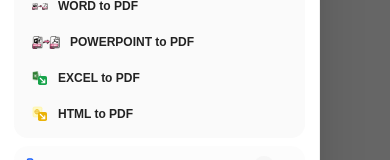
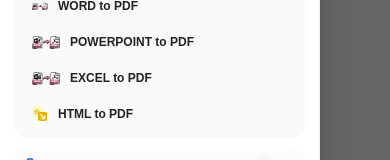
Before and after one commit to zzzaryabali109-lab/yourpdf, a Next.js app: page /ocr-pdf in a window 390 px wide. Both pictures are taken after a click on the button 34 px from the left and 28 px from the top of the page. Shown: the part 322-482 px from the top of the page. Built offline with nearby package versions, Linux system fonts and the light colour scheme.

Commit message:
Use uploaded Excel to PDF icon

```diff
--- a/src/components/site-header.tsx
+++ b/src/components/site-header.tsx
@@ -59,7 +59,7 @@ const mobileSections: MobileDropdownSection[] = [
       { title: "JPG to PDF", href: "/jpg-to-pdf", icon: <JpgToPdfImageIcon className="size-5 shrink-0 object-contain" /> },
       { title: "WORD to PDF", href: "/word-to-pdf", icon: <WordToPdfImageIcon className="size-4 shrink-0 object-contain" /> },
       { title: "POWERPOINT to PDF", href: "/powerpoint-to-pdf", icon: <PowerpointToPdfIcon className="w-7 h-4 shrink-0 object-contain" /> },
-      { title: "EXCEL to PDF", href: "/excel-to-pdf", icon: <ExcelToPdfIcon className="size-4 shrink-0" /> },
+      { title: "EXCEL to PDF", href: "/excel-to-pdf", icon: <ExcelToPdfIcon className="w-7 h-4 shrink-0 object-contain" /> },
       { title: "HTML to PDF", href: "/html-to-pdf", icon: <HtmlToPdfIcon className="size-4 shrink-0" /> },
     ],
   },
--- a/src/components/ui/convert-icons.tsx
+++ b/src/components/ui/convert-icons.tsx
@@ -142,22 +142,21 @@ export function PowerpointToPdfIcon({ className = 'w-8 h-5 shrink-0' }: { classN
   return <PowerpointToPdfImage className={className} />;
 }
 
-export function ExcelToPdfIcon({ className = 'w-5 h-5 shrink-0' }: { className?: string }) {
+function ExcelToPdfImage({ className }: { className: string }) {
   return (
-    <svg viewBox="0 0 32 32" className={className} fill="none" xmlns="http://www.w3.org/2000/svg">
-      {/* Top-left: User's Excel icon */}
-      <image href="/icons/excel.png" x="1.5" y="1.5" width="18" height="20" preserveAspectRatio="xMidYMid meet" />
-      {/* Bottom-right badge with arrow */}
-      <rect x="12" y="12" width="18" height="18" rx="3.5" fill="#16A34A" />
-      <path
-        d="M16.5 16.5L25.5 25.5M25.5 19.5V25.5H19.5"
-        stroke="#FFFFFF"
-        strokeWidth="2.2"
-        strokeLinecap="round"
-        strokeLinejoin="round"
-      />
-    </svg>
+    <Image
+      src="/excel-to-pdf-icon.webp"
+      alt=""
+      width={1200}
+      height={542}
+      sizes="112px"
+      className={`object-contain ${className}`}
+    />
   );
+}
+
+export function ExcelToPdfIcon({ className = 'w-8 h-5 shrink-0' }: { className?: string }) {
+  return <ExcelToPdfImage className={className} />;
 }
 
 export function HtmlToPdfIcon({ className = 'w-5 h-5 shrink-0' }: { className?: string }) {
@@ -760,27 +759,7 @@ export function PowerpointToPdfDropzoneIcon({ className = 'w-20 h-20 sm:w-28 sm:
 }
 
 export function ExcelToPdfDropzoneIcon({ className = 'w-20 h-20 sm:w-28 sm:h-28' }: { className?: string }) {
-  return (
-    <svg viewBox="0 0 48 36" className={className} fill="none" xmlns="http://www.w3.org/2000/svg">
-      {/* Left Card: User's exact Excel icon */}
-      <image href="/icons/excel.png" x="2" y="4" width="19" height="26" preserveAspectRatio="xMidYMid meet" />
-
-      {/* Center Directional Arrow */}
-      <path
-        d="M23 18H27M27 18L25 15.5M27 18L25 20.5"
-        stroke="#16A34A"
-        strokeWidth="1.8"
-        strokeLinecap="round"
-        strokeLinejoin="round"
-      />
-
-      {/* Right Card: Adobe PDF — original SVG, nested 19×26 at x=27,y=4 */}
-      <svg x="27" y="4" width="19" height="26" viewBox="0 0 128 128">
-        <path fill="#FD4233" d="M104,126H24c-5.514,0-10-4.486-10-10V12c0-5.514,4.486-10,10-10h40.687c2.671,0,5.183,1.041,7.07,2.929l39.314,39.314c1.889,1.889,2.929,4.399,2.929,7.07V116C114,121.514,109.514,126,104,126z M24,6c-3.309,0-6,2.691-6,6v104c0,3.309,2.691,6,6,6h80c3.309,0,6-2.691,6-6V51.313c0-1.579-0.641-3.125-1.757-4.242L68.929,7.757C67.796,6.624,66.289,6,64.687,6H24z" />
-        <path fill="#FF402F" d="M95.21,80.32c-0.07-0.51-0.48-1.15-0.92-1.58c-1.26-1.24-4.03-1.89-8.25-1.95c-2.86-0.03-6.3,0.22-9.92,0.73c-1.62-0.93-3.29-1.95-4.6-3.18c-3.53-3.29-6.47-7.86-8.31-12.89c0.12-0.47,0.22-0.88,0.32-1.3c0,0,1.98-11.28,1.46-15.1c-0.07-0.52-0.12-0.67-0.26-1.08l-0.17-0.44c-0.54-1.25-1.6-2.57-3.26-2.5L60.32,41H60.3c-1.86,0-3.36,0.95-3.76,2.36c-1.2,4.44,0.04,11.09,2.29,19.69l-0.58,1.4c-1.61,3.94-3.63,7.9-5.41,11.39l-0.23,0.45c-1.88,3.67-3.58,6.79-5.13,9.43l-1.59,0.84c-0.12,0.06-2.85,1.51-3.49,1.89c-5.43,3.25-9.03,6.93-9.63,9.85c-0.19,0.94-0.05,2.13,0.92,2.68l1.54,0.78c0.67,0.33,1.38,0.5,2.1,0.5c3.87,0,8.36-4.82,14.55-15.62c7.14-2.32,15.28-4.26,22.41-5.32c5.43,3.05,12.11,5.18,16.33,5.18c0.75,0,1.4-0.07,1.92-0.21c0.81-0.22,1.49-0.68,1.91-1.3C95.27,83.76,95.43,82.06,95.21,80.32z M36.49,99.33c0.7-1.93,3.5-5.75,7.63-9.13c0.26-0.21,0.9-0.81,1.48-1.37C41.28,95.72,38.39,98.46,36.49,99.33z M60.95,43c1.24,0,1.95,3.13,2.01,6.07c0.06,2.94-0.63,5-1.48,6.53c-0.71-2.26-1.05-5.82-1.05-8.15C60.43,47.45,60.38,43,60.95,43z M53.65,83.14c0.87-1.55,1.77-3.19,2.69-4.92c2.25-4.25,3.67-7.57,4.72-10.3c2.1,3.82,4.72,7.07,7.79,9.67c0.39,0.32,0.8,0.65,1.22,0.98C63.82,79.8,58.41,81.31,53.65,83.14z M93.08,82.79c-0.38,0.23-1.47,0.37-2.17,0.37c-2.26,0-5.07-1.03-9-2.72c1.51-0.11,2.9-0.17,4.14-0.17c2.27,0,2.94-0.01,5.17,0.56C93.44,81.4,93.47,82.55,93.08,82.79z" />
-      </svg>
-    </svg>
-  );
+  return <ExcelToPdfImage className={className} />;
 }
 
 export function HtmlToPdfDropzoneIcon({ className = 'w-20 h-20 sm:w-28 sm:h-28' }: { className?: string }) {
```
Also changed, not shown: public/excel-to-pdf-icon.webp (added).
